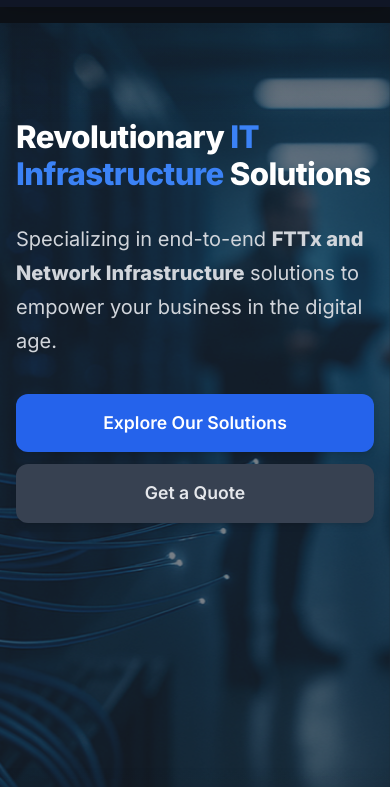
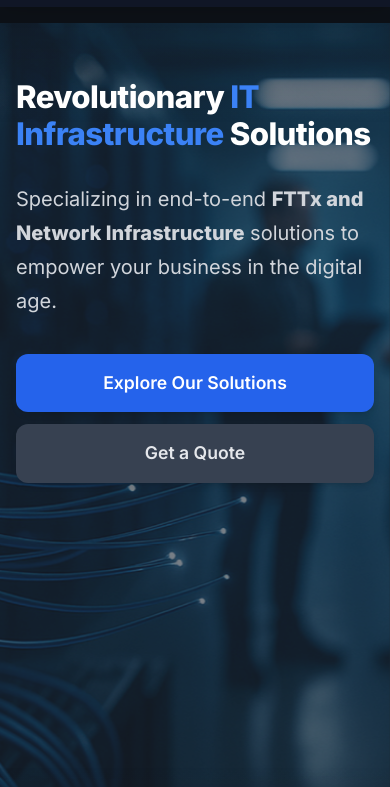
Before and after one commit to ahmed2galal-gif/Fyrm, a website: page index.html in a window 390 px wide. Shown: the part 57-844 px from the top of the page. Drawn offline with nearby package versions, Linux system fonts and the light colour scheme.

Commit message:
addded a new feature to the homepage

```diff
--- a/index.html
+++ b/index.html
@@ -178,11 +178,10 @@
             /* Hero section bigger on mobile */
             #home {
                 min-height: 100vh !important;
-                padding-top: 1rem !important;
+                padding-top: 0.5rem !important;
                 padding-bottom: 2rem !important;
                 display: flex !important;
-                align-items: flex-start !important;
-                justify-content: flex-start !important;
+                align-items: stretch !important;
             }
 
             .hero-mobile-img {
@@ -195,11 +194,15 @@
                 line-height: 1.05 !important;
                 margin-bottom: 1.75rem !important;
                 letter-spacing: -0.02em !important;
+                padding-top: 3rem !important;
             }
 
             #home .max-w-7xl {
-                padding-top: 5rem !important;
+                padding-top: 0rem !important;
                 padding-bottom: 1rem !important;
+                display: flex !important;
+                flex-direction: column !important;
+                justify-content: flex-start !important;
             }
 
             #home p {
```
